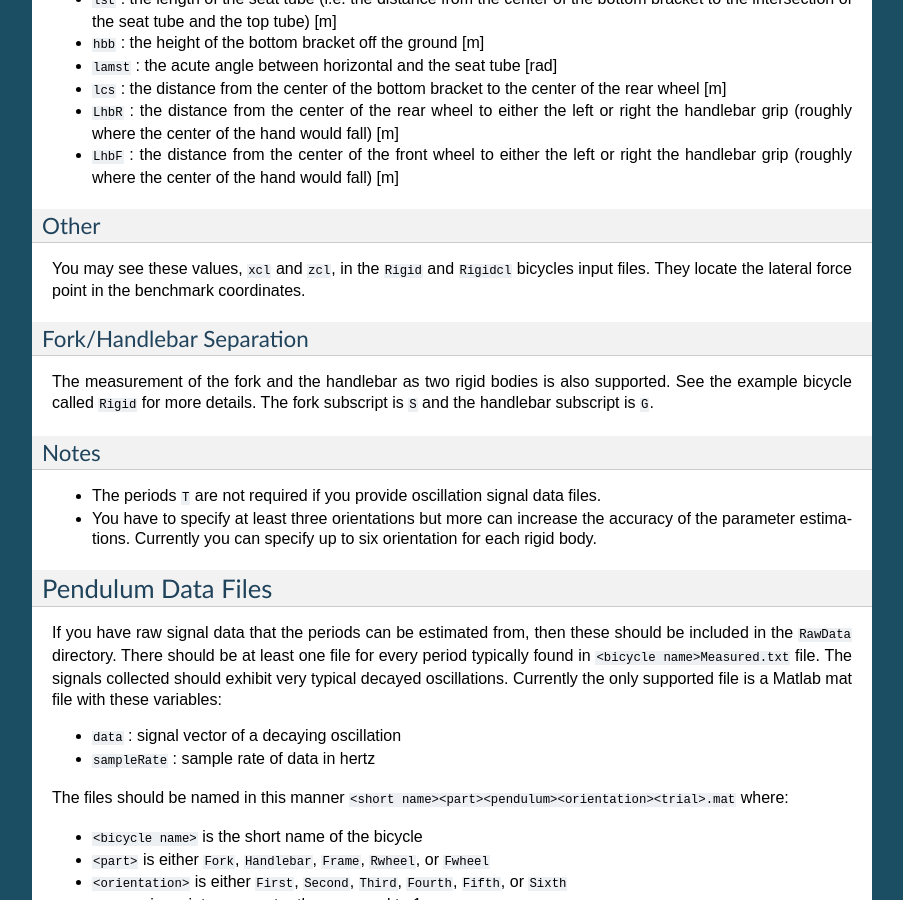
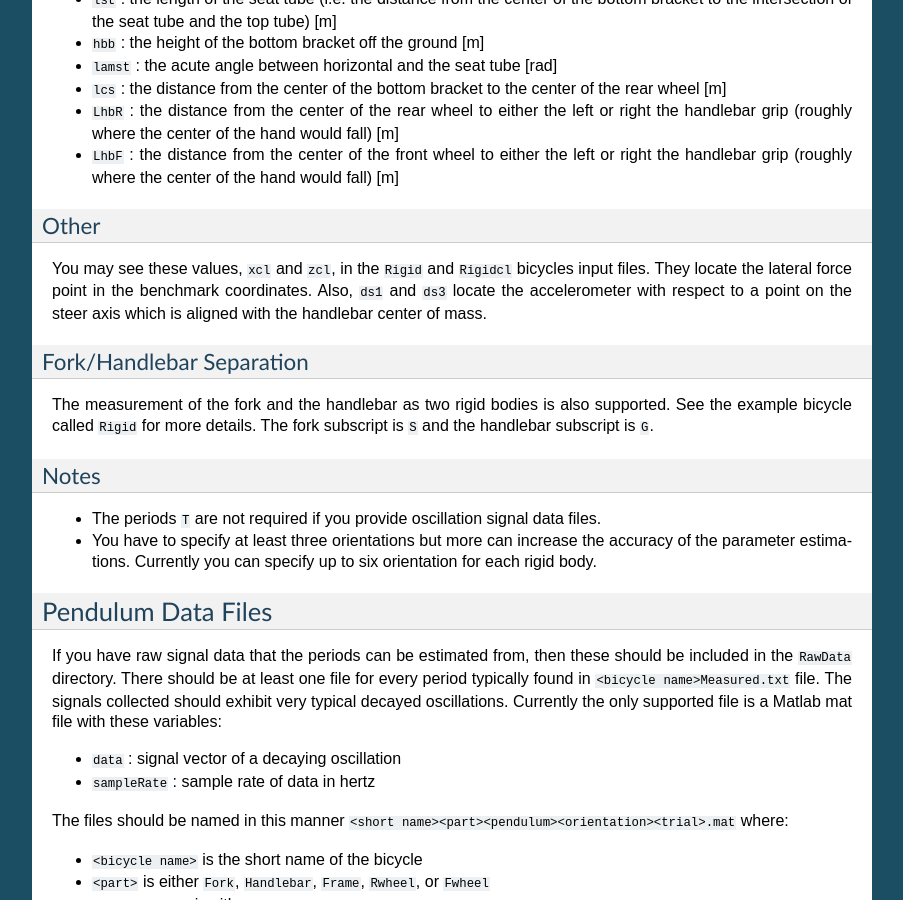
Before and after one commit to moorepants/BicycleParameters, a Sphinx documentation site: the page built from docs/data.rst, in a window 1280 px wide and 900 px high, scrolled down 3077 px. Shown: the whole window, without its empty margins (198-1101 px from the left). Built offline with Sphinx 7.4.7, drawn with Linux system fonts in a browser that asks for light colours.

Commit message:
Added values for the measured location of the accelerometer.

```diff
--- a/docs/data.rst
+++ b/docs/data.rst
@@ -191,7 +191,8 @@ Other
 
 You may see these values, ``xcl`` and ``zcl``, in the ``Rigid`` and ``Rigidcl``
 bicycles input files. They locate the lateral force point in the benchmark
-coordinates.
+coordinates. Also, ``ds1`` and ``ds3`` locate the accelerometer with respect to
+a point on the steer axis which is aligned with the handlebar center of mass.
 
 Fork/Handlebar Separation
 -------------------------
```
Also changed, not shown: 3 other files.
